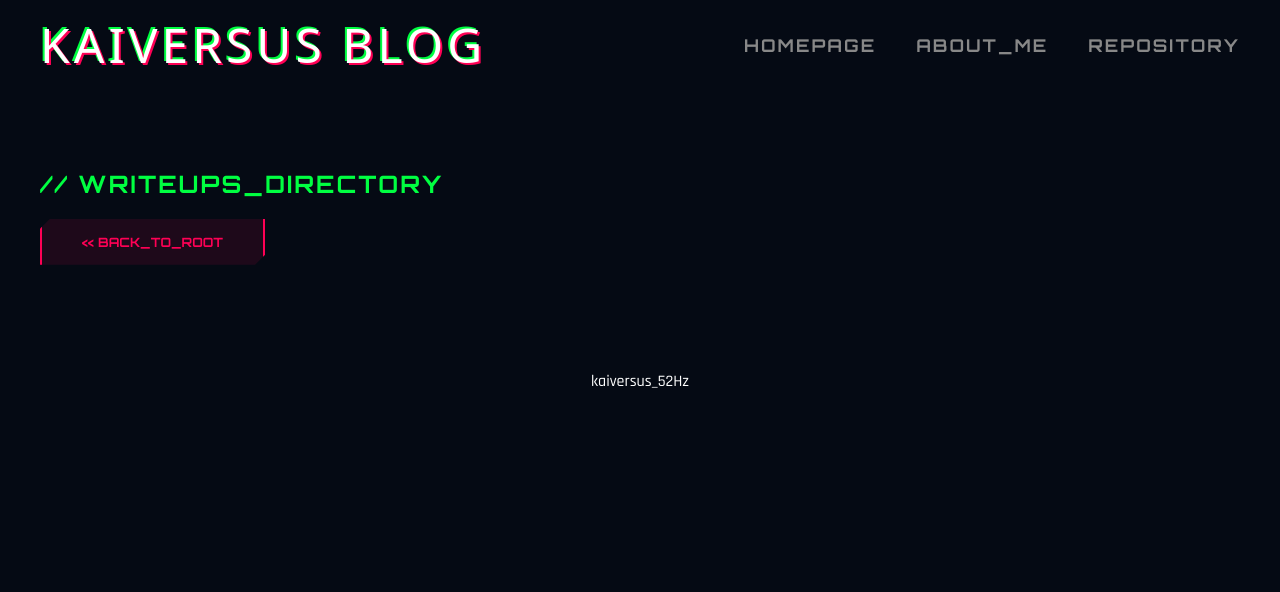
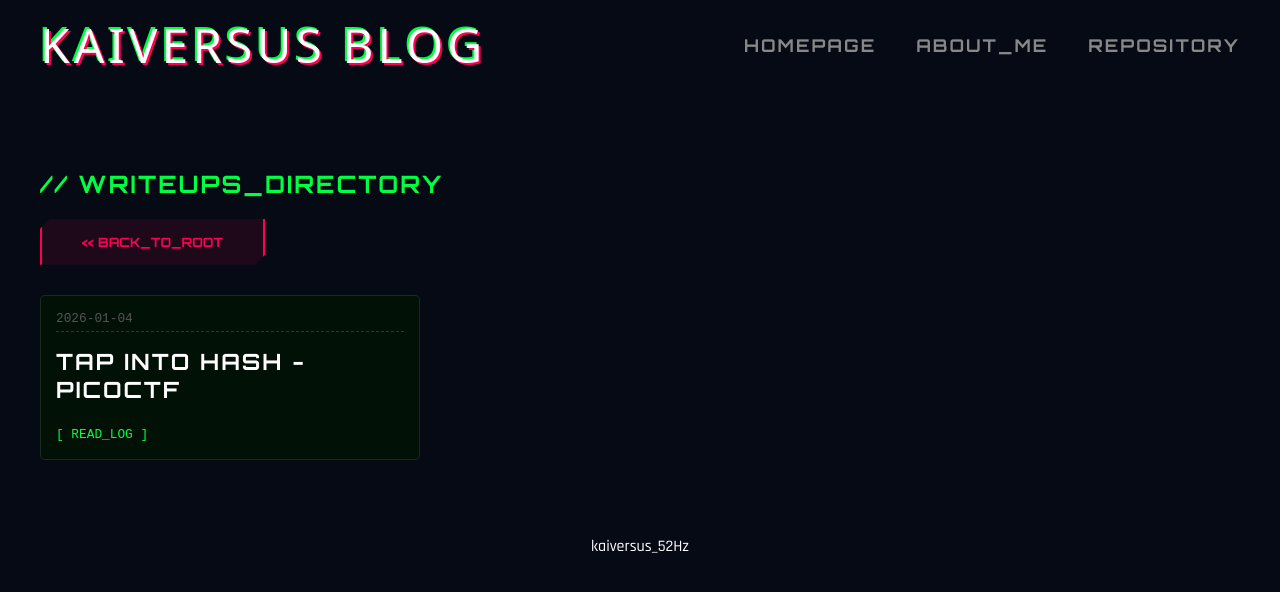
Before and after one commit to kaiversus/kaiversus.github.io, a Jekyll site: the page built from pages/writeups.md, in a window 1280 px wide. Shown: the top 592 px of the page. Built offline with Jekyll 4.4.1, drawn with Linux system fonts in a browser that asks for light colours; some web fonts are replaced.

Commit message:
Update picoCTF_TapIntoHash.md

```diff
--- a/_writeups/TapIntoHash_pico/picoCTF_TapIntoHash.md
+++ b/_writeups/TapIntoHash_pico/picoCTF_TapIntoHash.md
@@ -1,3 +1,10 @@
+---
+layout: default
+title: "Tap into Hash - picoCTF"
+date: 2026-01-04
+description: ""
+---
+
 # Tap into Hash - picoCTF
 
 ## Challenge Information
```
